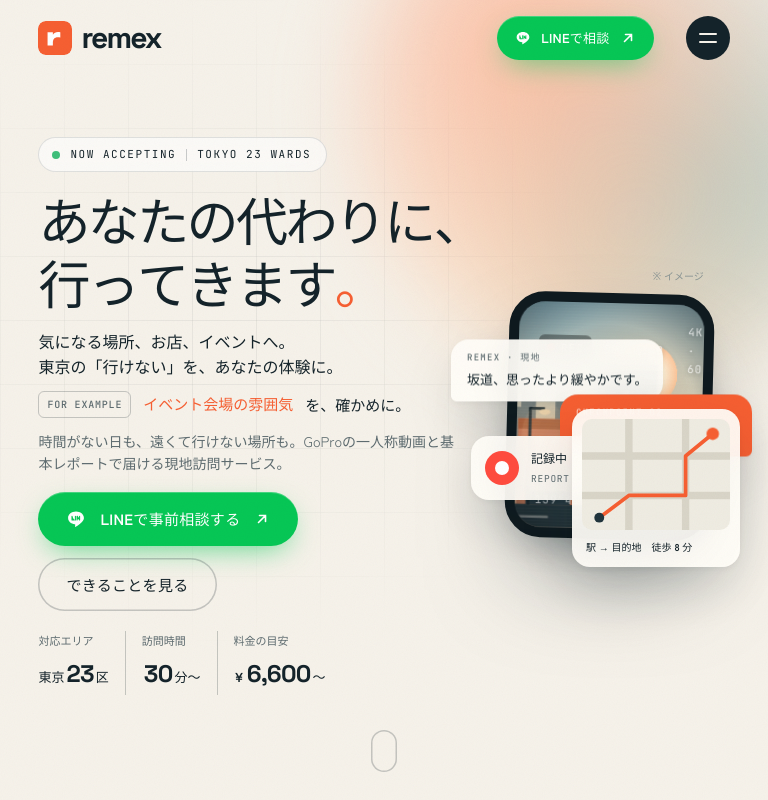
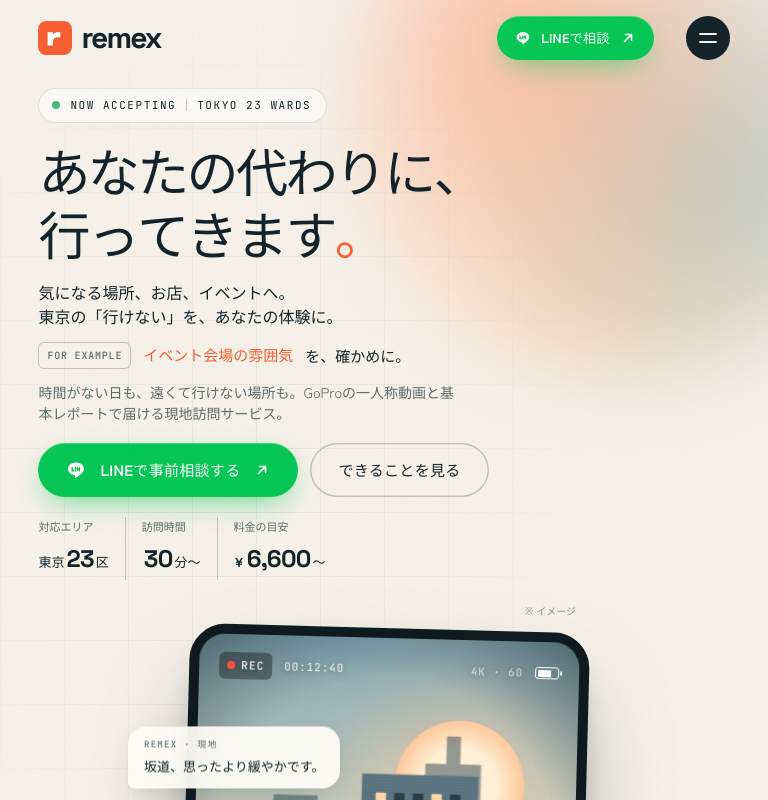
Before and after one commit to Suuu-sh/Remex, a React (Vite) app: page / in a window 768 px wide. Shown: the top 800 px of the page. Built offline with nearby package versions, Linux system fonts and the light colour scheme.

Commit message:
Stack tablet hero below 900px

```diff
--- a/src/style.css
+++ b/src/style.css
@@ -788,6 +788,12 @@
   .request-stamp { display: none; }
 }
 
+@media (min-width: 761px) and (max-width: 900px) {
+  .hero-inner { grid-template-columns: 1fr; }
+  .hero-visual { max-width: 520px; width: 100%; margin: 24px auto 0; }
+  .hero-visual .viewfinder { max-width: min(100%, 400px); }
+}
+
 @media (max-width: 760px) {
   :root { --radius: 18px; }
   .header-inner { height: 64px; gap: 12px; }
```
